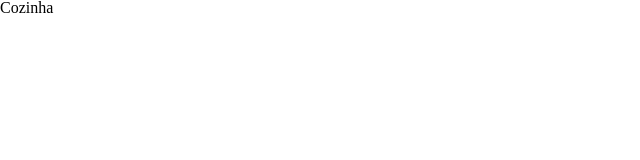
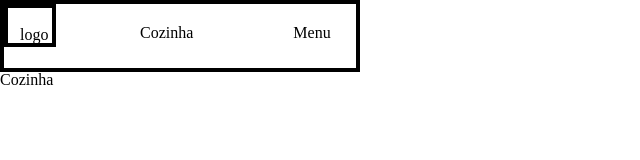
Before and after one commit to EikiSantos/Projeto_2_CODES, a plain HTML site: page App/Cozinha.html in a window 1280 px wide. Shown: the whole page, without its empty margins (0-640 px from the left). Drawn offline with Linux system fonts and the light colour scheme.

Commit message:
Comecei a fazer a pagina da cozinha

```diff
--- a/App/Cozinha.html
+++ b/App/Cozinha.html
@@ -3,13 +3,24 @@
 
 	<head>
 		<title> COZINHA </title>
-		<link href="assets/css/index.css" rel="stylesheet">
+		<link href="assets/css/cozinha.css" rel="stylesheet">
 		<link href="assets/css/reset.css" rel="stylesheet">
 		<meta charset="utf-8">
 		<meta name="viewport" content="width=device-width, initial-scale=1">
 	</head>
 
 	<body>
+		<header class="header">
+			<div class="logo">
+				logo
+			</div>
+			<div class="cozinha">
+				Cozinha
+			</div>
+			<div class="menu">
+				Menu
+			</div>
+		</header>
 		<p>
 			Cozinha
 		<p>
--- a/App/assets/css/cozinha.css
+++ b/App/assets/css/cozinha.css
@@ -0,0 +1,26 @@
+.header{
+	display: flex;
+	justify-content: space-between;
+	flex-direction: row;
+	width: 22rem;
+	height:4rem;
+	border-style: solid;
+	border-width: 0.3rem;
+	border-color: "black";
+}
+
+.logo,.cozinha,.menu{
+	padding-right: 1rem;
+	margin-right: 4.5rem;
+	padding-left: 0.75rem;
+	padding-top: 1.3rem;
+}
+
+.logo{
+	width: 1rem;
+	height: 1rem;
+	padding-top: 1.2rem;
+	border-style: solid;
+	border-width: 0.3rem;
+	border-color: "black";
+}
```
